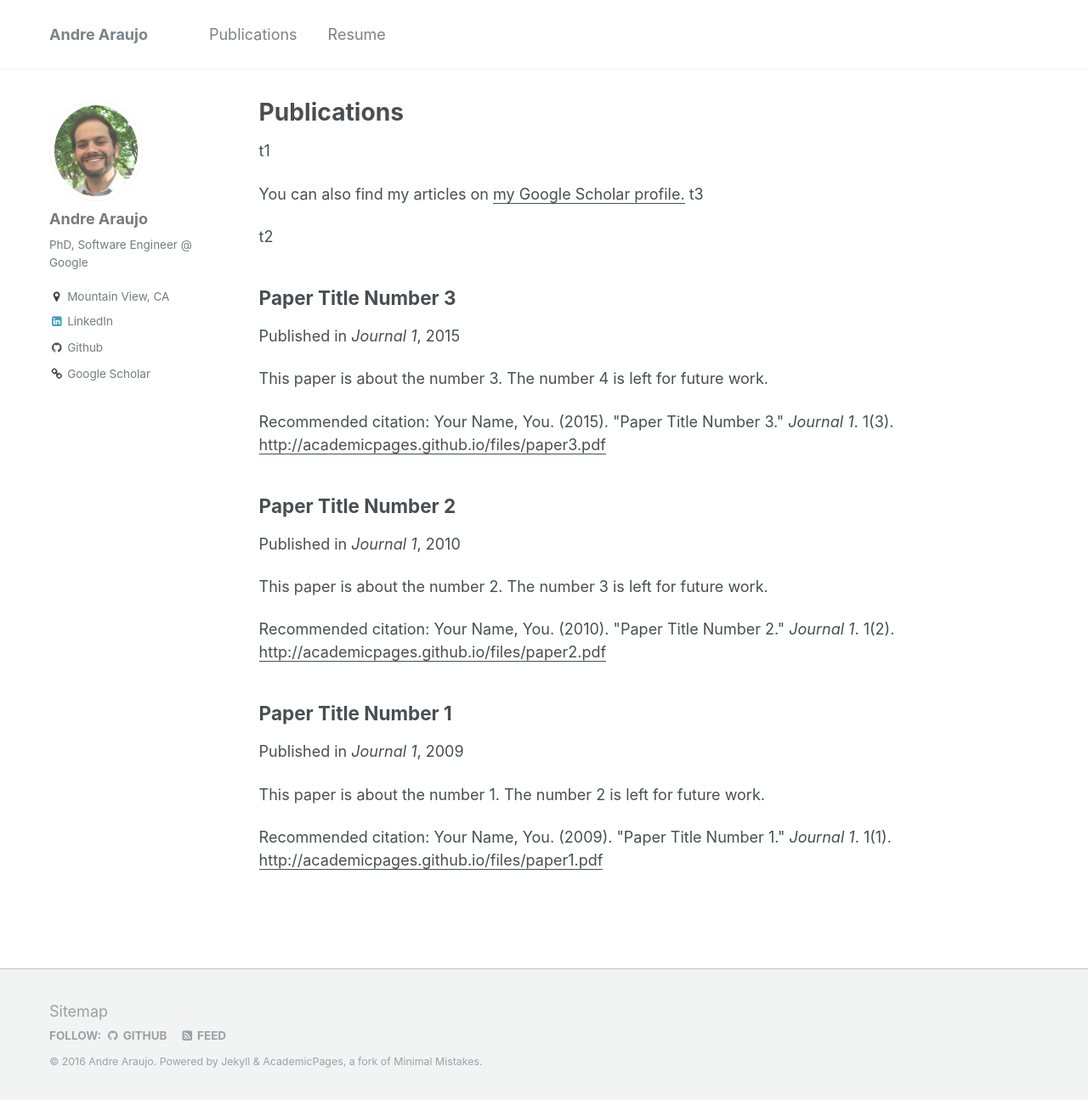
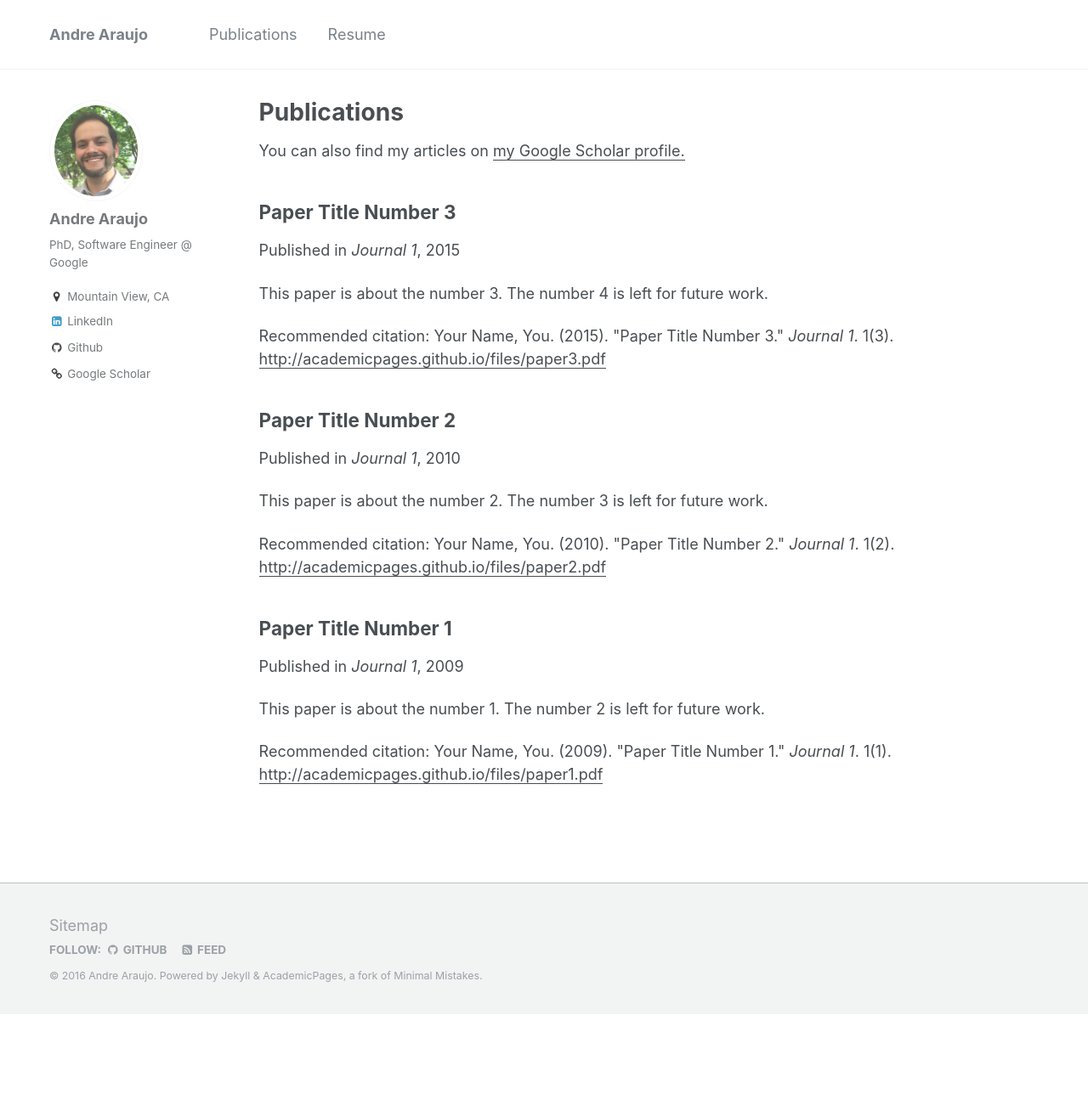
Before and after one commit to andrefaraujo/andrefaraujo.github.io, a Jekyll site: the page built from _pages/publications.md, in a window 1280 px wide and 1295 px high. Shown: the whole window at 85% size. Built offline with Jekyll 4.4.1, drawn with Linux system fonts in a browser that asks for light colours.

```diff
--- a/_pages/publications.md
+++ b/_pages/publications.md
@@ -7,12 +7,9 @@ author_profile: true
 
 {% include base_path %}
 
-t1
 {% if site.author.googlescholar %}
   You can also find my articles on <u><a href="{{site.author.googlescholar}}">my Google Scholar profile</a>.</u>
-  t3
 {% endif %}
-t2
 
 {% for post in site.publications reversed %}
   {% include archive-single.html %}
```
